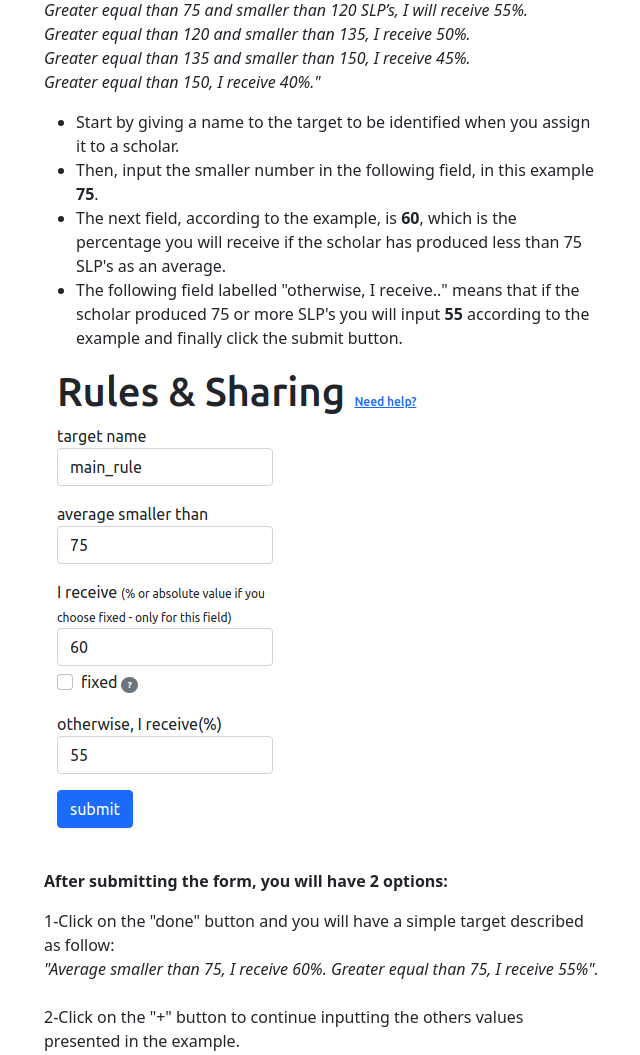
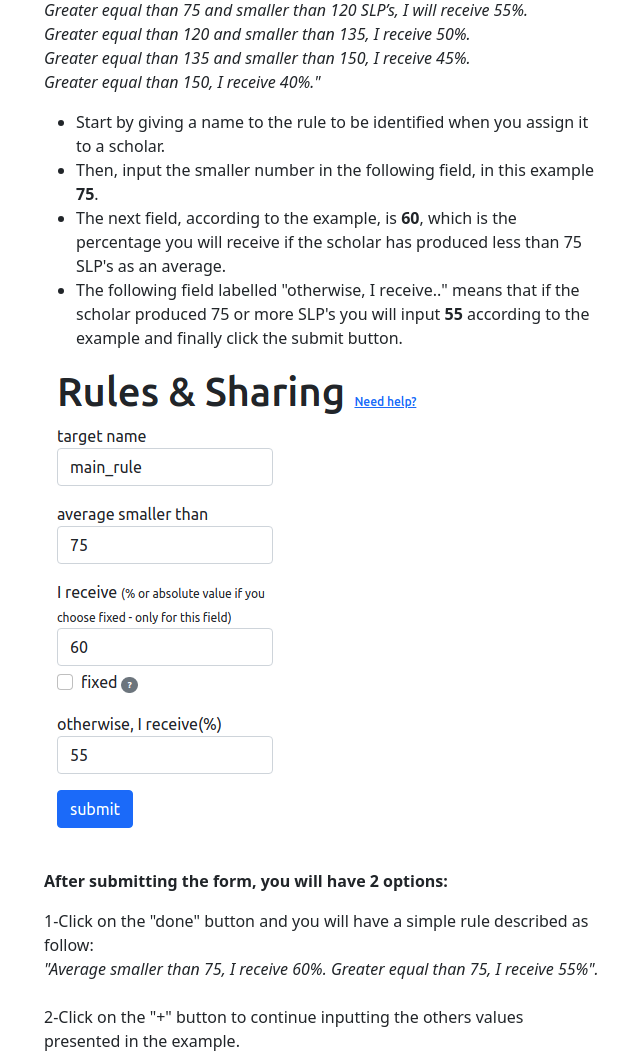
Before and after one commit to rgraner/metamaxie, a Django app: page /tasks/help-task/ in a window 1280 px wide. Shown: the part 450-1505 px from the top of the page, without its empty margins (38-678 px from the left). Run offline with Django 3.2, Linux system fonts and the light colour scheme; the first user in the database is signed in; tables that the repository leaves empty hold one stand-in row (Sample ...); some libraries are stand-ins or nearby versions.

Commit message:
Text corrections on Help task page.

```diff
--- a/tasks/templates/tasks/help_task.html
+++ b/tasks/templates/tasks/help_task.html
@@ -21,7 +21,7 @@
         </p>
 
         <ul>
-            <li>Start by giving a name to the target to be identified when you assign it to a scholar.</li>
+            <li>Start by giving a name to the rule to be identified when you assign it to a scholar.</li>
             <li>Then, input the smaller number in the following field, in this example <strong>75</strong>.</li>
             <li>The next field, according to the example, is <strong>60</strong>, which is the percentage you will receive if the scholar has produced less than 75 SLP's as an average.</li>
             <li>The following field labelled "otherwise, I receive.." means that if the scholar produced 75 or more SLP's you will input <strong>55</strong> according to the example and finally click the submit button.</li>
@@ -31,7 +31,7 @@
         <p>
             <p class="fw-bold">After submitting the form, you will have 2 options:</p>
         <p>
-            1-Click on the "done" button  and you will have a simple target described as follow:<br>
+            1-Click on the "done" button  and you will have a simple rule described as follow:<br>
         <span class="fst-italic">"Average smaller than 75, I receive 60%. Greater equal than 75, I receive 55%".</span><br><br>
             2-Click on the "+" button to continue inputting the others values presented in the example.
         </p>
@@ -45,9 +45,9 @@
             You must have noticed a fixed option by the third field. When selected, the value will be absolute, that is, Instead of 60% in the example, you can input 45. This will ensure to you a minimum amount of 45 SLP's for an average of less than 75 SLP's. This is applied only to this field.
         </p>
 
-        <h4>More simple target</h4>
+        <h4>More simple rule</h4>
         <p>
-            A very simple target would be: <span class="fst-italic">"I will receive 60% to any amount of SLP's produced by the scholar".</span>
+            A very simple rule would be: <span class="fst-italic">"I will receive 60% to any amount of SLP's produced by the scholar".</span>
             In this case, in the "average smaller than" field, you type 100, in the following field, 60 and finally type 60 again in the last field. Click on "submit" and then on the "done" button.
         </p>
         <img src="/media/simple_target.png" alt="">
```
